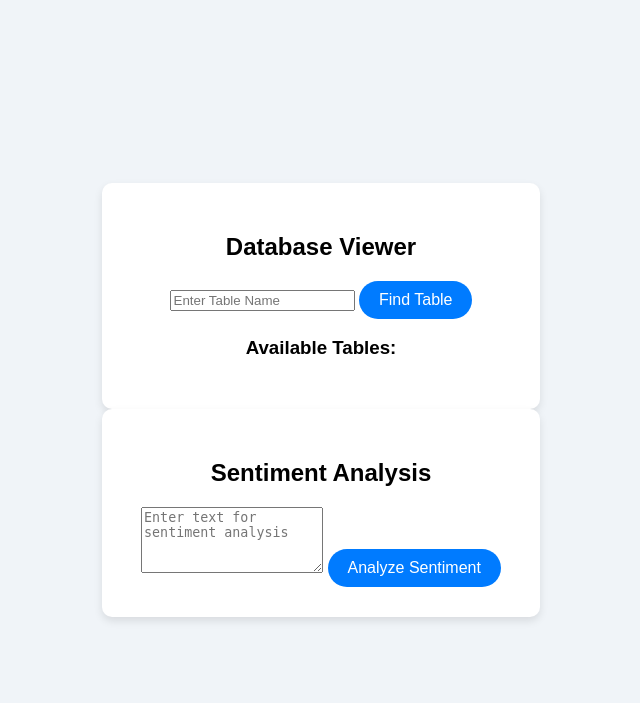
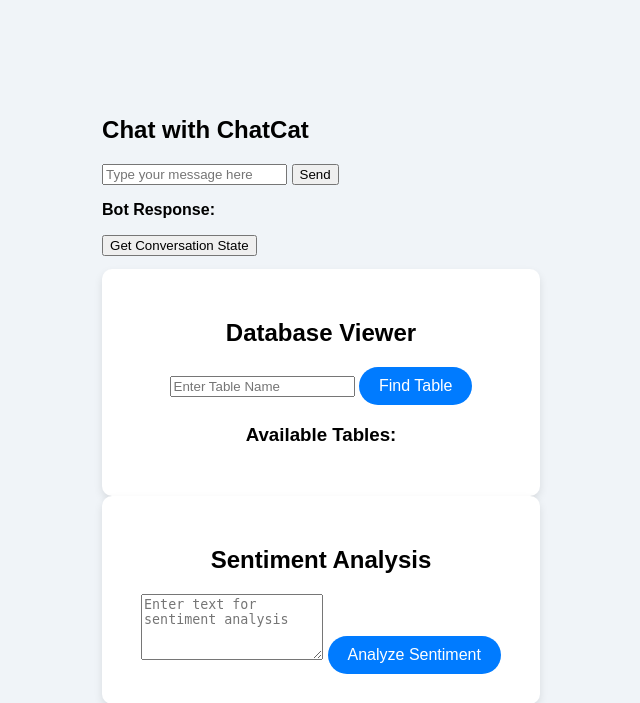
Before and after one commit to katiereneenori/ChatCat-Repo, a Flask app: page / in a window 1280 px wide. Shown: the top 703 px of the page, without its empty margins (328-968 px from the left). Run offline with Flask 3, Linux system fonts and the light colour scheme; data that the repository does not hold is empty.

Commit message:
Add file home.html

```diff
--- a/Code/templates/home.html
+++ b/Code/templates/home.html
@@ -5,9 +5,46 @@
     <meta name="viewport" content="width=device-width, initial-scale=1.0">
     <link rel="stylesheet" href="{{ url_for('static', filename= 'css/style.css') }}">
     <title>ChatCat Home</title>
+    <script> //chatbot functionalities
+        // Function to send a message to the chatbot
+        async function sendMessage() {
+            const message = document.getElementById("userMessage").value;
+            if (!message) return;
+
+            const response = await fetch("/chat", {
+                method: "POST",
+                headers: { "Content-Type": "application/json" },
+                body: JSON.stringify({ message: message })
+            });
+            const data = await response.json();
+            document.getElementById("chatResponse").innerText = data.response;
+
+            // Clear the input
+            document.getElementById("userMessage").value = "";
+        }
+
+        // Function to get the conversation state
+        async function getState() {
+            const response = await fetch("/get_state");
+            const data = await response.json();
+            document.getElementById("stateDisplay").innerText = JSON.stringify(data.conversation_state, null, 2);
+        }
+    </script>
 </head>
 <body>
     <div class="container">
+        <!-- Chat Interface -->
+        <h2>Chat with ChatCat</h2>
+        <div>
+            <input type="text" id="userMessage" placeholder="Type your message here" required>
+            <button type="button" onclick="sendMessage()">Send</button>
+        </div>
+        <p><strong>Bot Response:</strong> <span id="chatResponse"></span></p>
+
+        <!-- Display Current Conversation State -->
+        <button type="button" onclick="getState()">Get Conversation State</button>
+        <pre id="stateDisplay"></pre>
+
         <!-- Database Viewer Form -->
         <form action="/table" method="POST">
             <h2>Database Viewer</h2>
```
